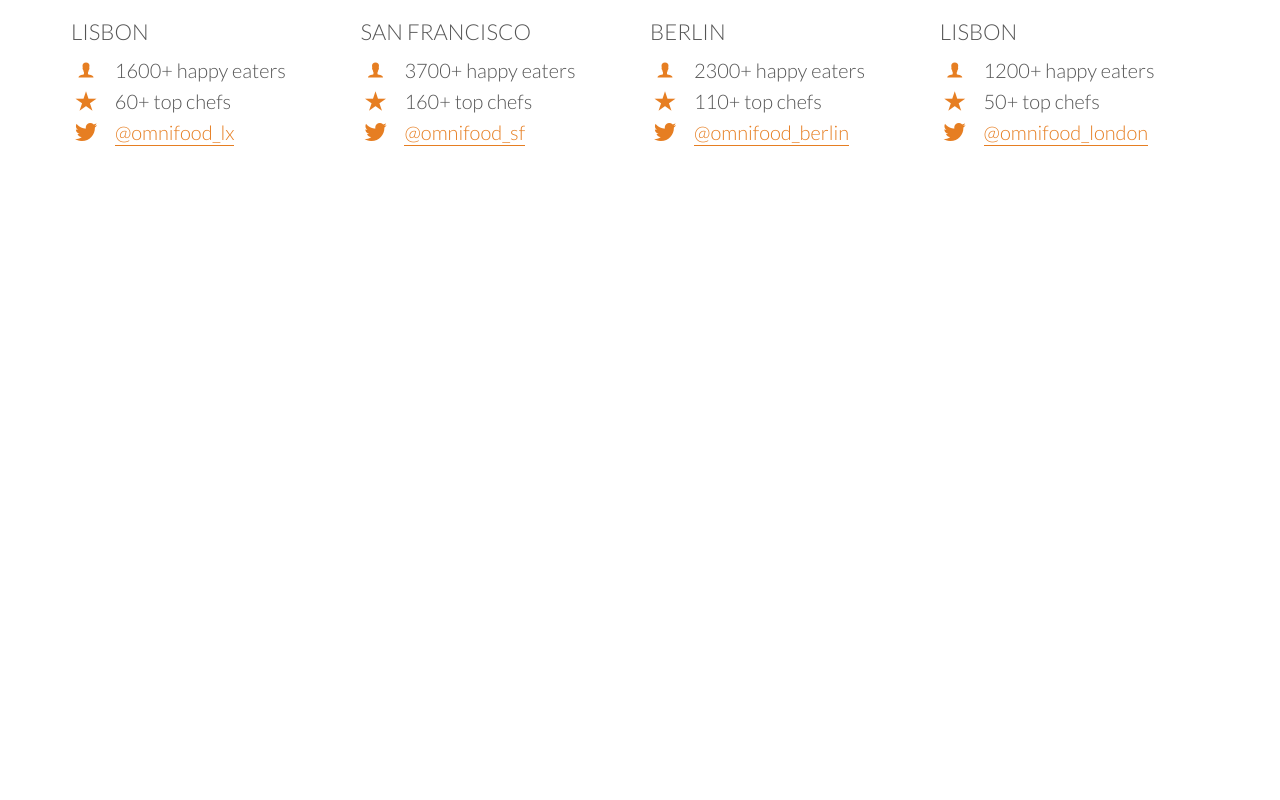
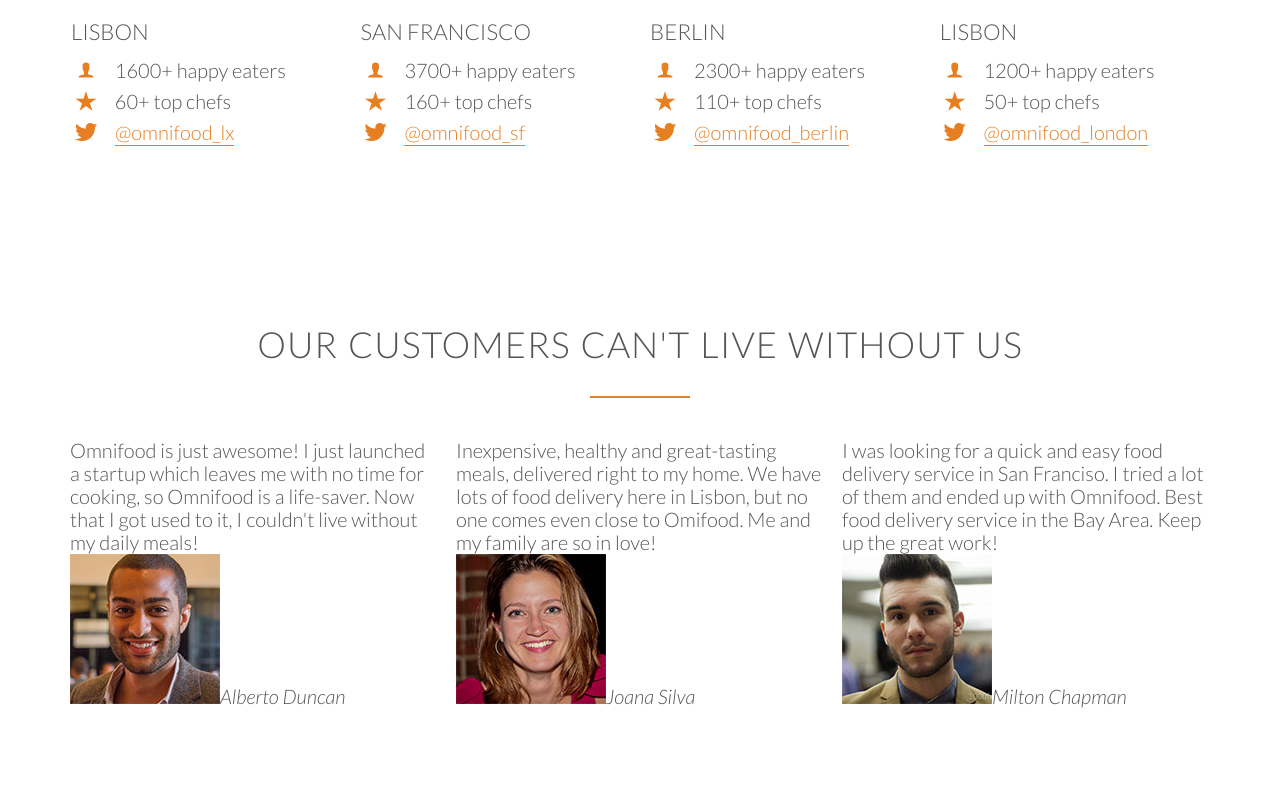
Before and after one commit to JaimeGoB/Omnifoods, a plain HTML site: page index.html in a window 1280 px wide. Shown: the part 3589-4389 px from the top of the page. Before the commit the page ends 3833 px from the top, so only its background shows below. Drawn offline with Linux system fonts and the light colour scheme; files whose address does not match are found by name.

Commit message:
Added customers testimonials section

```diff
--- a/index.html
+++ b/index.html
@@ -255,4 +255,29 @@
             </div>
         </div>
     </section>
+
+    <section class="section-testimonials">
+        <div class="row">
+            <h2>Our customers can't live without us
+            </h2>
+        </div>
+
+        <div class="row">
+            <div class="col span-1-of-3">
+                <blockquote>Omnifood is just awesome! I just launched a startup which leaves me with no time for cooking, so Omnifood is a life-saver. Now that I got used to it, I couldn't live without my daily meals!</blockquote>
+                <cite><img src="resources/img/customer-1.jpg">Alberto Duncan</cite>
+            </div>
+
+            <div class="col span-1-of-3">
+                <blockquote>Inexpensive, healthy and great-tasting meals, delivered right to my home. We have lots of food delivery here in Lisbon, but no one comes even close to Omifood. Me and my family are so in love!</blockquote>
+                <cite><img src="resources/img/customer-2.jpg">Joana Silva</cite>
+            </div>
+
+            <div class="col span-1-of-3">
+                <blockquote>I was looking for a quick and easy food delivery service in San Franciso. I tried a lot of them and ended up with Omnifood. Best food delivery service in the Bay Area. Keep up the great work!</blockquote>
+                <cite><img src="resources/img/customer-3.jpg">Milton Chapman</cite>
+            </div>
+        </div>
+    </section>
+
 </body></html>
```
Also changed, not shown: 1 other file.
